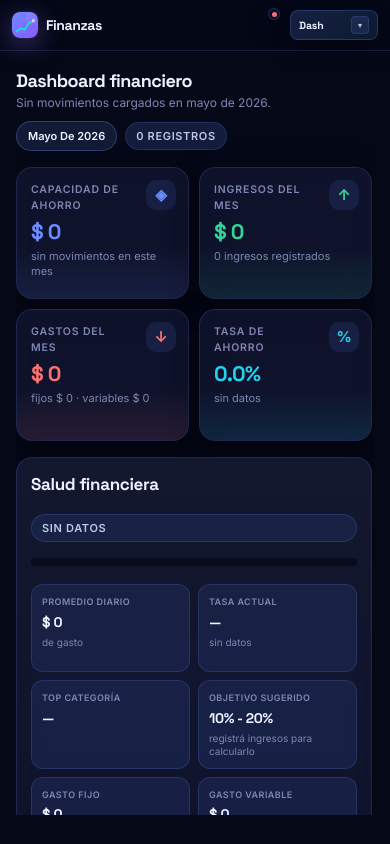
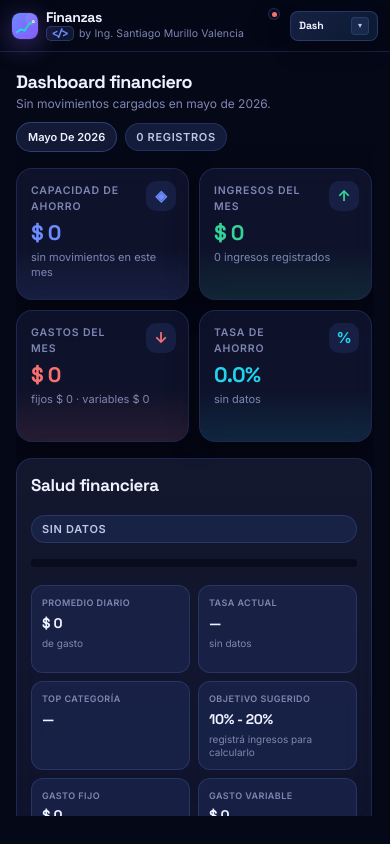
Before and after one commit to SantiagoMurilloV/Finanzas-n8n, a website: page public/index.html in a window 390 px wide. Drawn offline with nearby package versions, Linux system fonts and the light colour scheme; no server answers.

Commit message:
fix: selector de mes no se sale de la margen en mobile
- .month-picker no se estira a todo el ancho cuando ahorro-head pasa
  a column en mobile (max-width 260px, align-self flex-start)
- input de mes con box-sizing border-box y appearance reset para
  evitar overflow en iOS/Android
- font-size 14px en el input para evitar el zoom automático de Safari

```diff
--- a/public/index.html
+++ b/public/index.html
@@ -27,7 +27,13 @@
     <div class="topbar-main">
       <div class="brand">
         <img src="/logo.svg" alt="Finanzas" class="logo" />
-        <h1>Finanzas <small>· demo n8n</small></h1>
+        <div class="brand-text">
+          <h1>Finanzas <small>· demo n8n</small></h1>
+          <span class="brand-tagline">
+            <span class="brand-tagline-code">&lt;/&gt;</span>
+            by Ing. Santiago Murillo Valencia
+          </span>
+        </div>
       </div>
       <div class="topbar-right">
         <div class="conn-beacon" id="conn-beacon" aria-label="Conectando" title="Conectando">
--- a/public/styles.css
+++ b/public/styles.css
@@ -86,14 +86,49 @@ code, pre, .mono { font-family: 'JetBrains Mono', ui-monospace, "SF Mono", Menlo
   gap: 16px;
   position: relative;
 }
-.brand { display: flex; align-items: center; gap: 12px; }
+.brand { display: flex; align-items: center; gap: 12px; min-width: 0; }
+.brand-text {
+  display: flex;
+  flex-direction: column;
+  gap: 2px;
+  min-width: 0;
+  line-height: 1.1;
+}
 .brand h1 {
   font-size: 20px;
   font-weight: 700;
   letter-spacing: -0.03em;
   font-family: var(--display);
+  line-height: 1.1;
 }
 .brand h1 small { color: var(--muted); font-weight: 500; font-size: 13px; }
+.brand-tagline {
+  display: inline-flex;
+  align-items: center;
+  gap: 5px;
+  font-size: 11px;
+  color: var(--muted);
+  letter-spacing: 0.01em;
+  white-space: nowrap;
+  overflow: hidden;
+  text-overflow: ellipsis;
+  max-width: 100%;
+}
+.brand-tagline-code {
+  font-family: 'JetBrains Mono', ui-monospace, "SF Mono", Menlo, monospace;
+  font-size: 10.5px;
+  font-weight: 600;
+  color: var(--accent);
+  background: rgba(108, 140, 255, 0.12);
+  border: 1px solid rgba(108, 140, 255, 0.25);
+  padding: 1px 5px;
+  border-radius: 5px;
+  letter-spacing: 0;
+}
+@media (max-width: 540px) {
+  .brand-tagline { font-size: 10.5px; }
+  .brand-tagline-code { font-size: 10px; padding: 1px 4px; }
+}
 
 .logo {
   width: 36px; height: 36px;
@@ -515,6 +550,7 @@ code, pre, .mono { font-family: 'JetBrains Mono', ui-monospace, "SF Mono", Menlo
   flex-direction: column;
   gap: 5px;
   min-width: 148px;
+  max-width: 100%;
 }
 .month-picker span,
 .formula-label,
@@ -527,12 +563,18 @@ code, pre, .mono { font-family: 'JetBrains Mono', ui-monospace, "SF Mono", Menlo
 }
 .month-picker input {
   width: 100%;
+  max-width: 100%;
+  min-width: 0;
+  box-sizing: border-box;
   background: rgba(8, 12, 28, 0.78);
   border: 1px solid var(--border-strong);
   color: var(--text);
   border-radius: 12px;
   padding: 9px 12px;
   font: inherit;
+  font-size: 14px;
+  -webkit-appearance: none;
+  appearance: none;
 }
 .month-picker input:focus {
   outline: none;
@@ -1095,6 +1137,9 @@ footer {
     flex-direction: column;
     align-items: stretch;
   }
+  .ahorro-head {
+    gap: 14px;
+  }
   .movimientos-actions {
     width: 100%;
     justify-content: space-between;
@@ -1105,6 +1150,13 @@ footer {
   }
   .month-picker {
     min-width: 0;
+    width: 100%;
+    max-width: 260px;
+    align-self: flex-start;
+  }
+  .month-picker input {
+    font-size: 15px;
+    padding: 10px 12px;
   }
   .ahorro-notes {
     grid-template-columns: 1fr;
```
